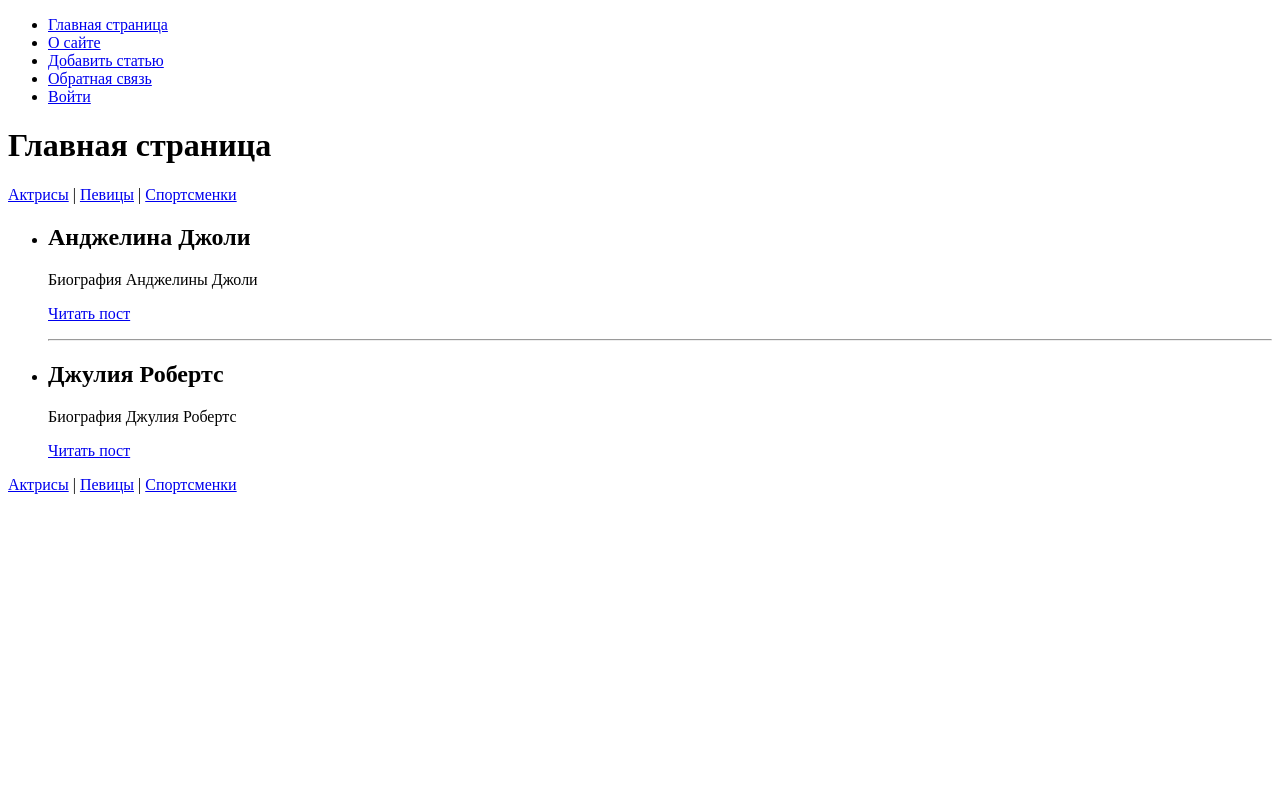
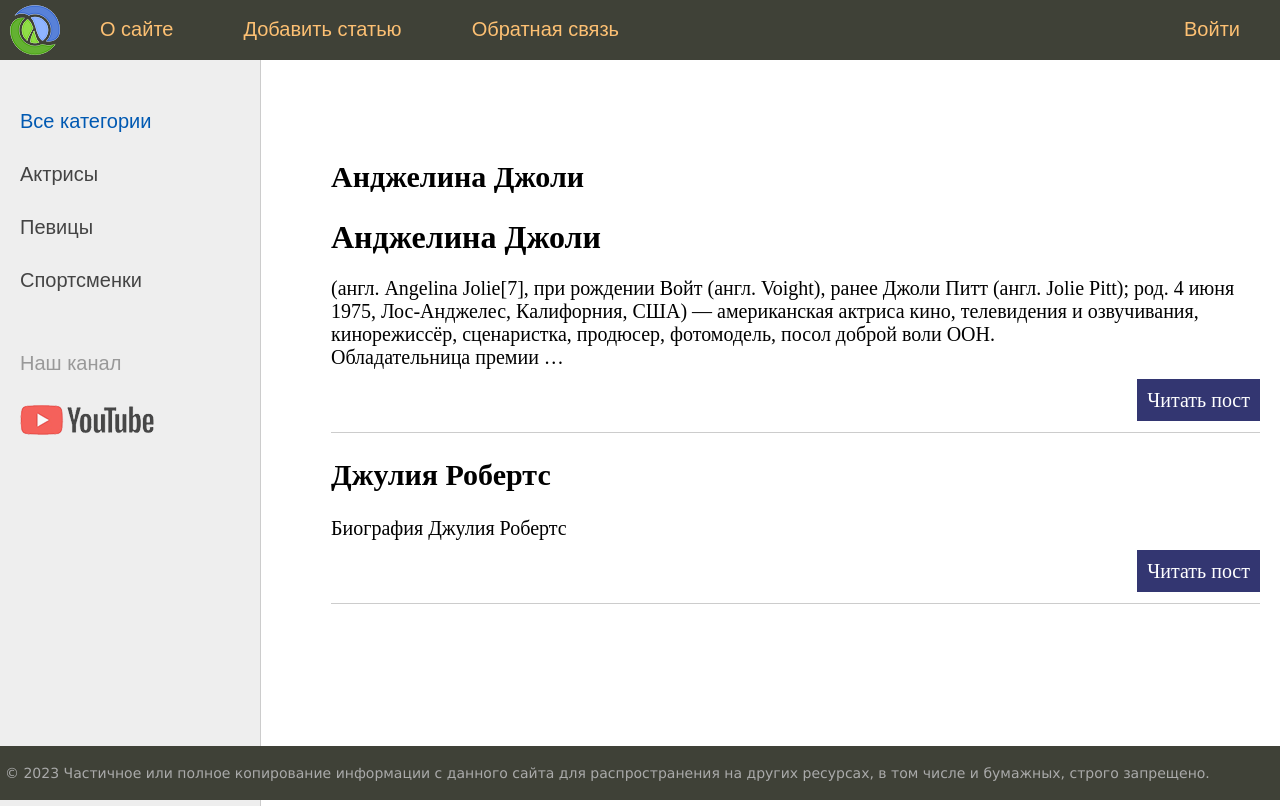
Before and after one commit to LubCore12/Second-Django-Project, a Django app: page / in a window 1280 px wide. Before the commit the page ends 494 px from the top, so only its background shows below. Run offline with Django 5.2, Linux system fonts and the light colour scheme.

Commit message:
Static files added

```diff
--- a/women-site/templates/base.html
+++ b/women-site/templates/base.html
@@ -1,27 +1,82 @@
-<!doctype html>
-<html lang="en">
+{% load static %}
+<!DOCTYPE html>
+<html>
 <head>
-    <meta charset="UTF-8">
-    <meta name="viewport"
-          content="width=device-width, user-scalable=no, initial-scale=1.0, maximum-scale=1.0, minimum-scale=1.0">
-    <meta http-equiv="X-UA-Compatible" content="ie=edge">
-    <title>{{ main_title|default:"None" }}</title>
+    <title>{{ title }}</title>
+    <link type="text/css" href="{% static 'women/css/styles.css' %}" rel="stylesheet" />
+    <meta http-equiv="Content-Type" content="text/html; charset=utf-8">
+    <link rel="shortcut icon" href="{% static 'women/images/main.ico' %}" type="image/x-icon" />
+    <meta name="viewport" content="width=device-width, initial-scale=1.0">
 </head>
 <body>
-    <ul>
-	    <li>
-		    <a href="{% url 'home' %}">Главная страница</a>
-	    </li>
+<table class="table-page" border=0 cellpadding="0" cellspacing="0">
+    <tr>
+        <td valign=top>
+            {% block mainmenu %}
+                <div class="header">
+                    <ul id="mainmenu" class="mainmenu">
+                        <li class="logo"><a href="{% url 'home' %}">
+                            <div class="logo"></div>
+                        </a></li>
+                        {% for m in menu %}
+                            {% if not forloop.last %}
+                                <li>{% else %}
+                                <li class="last">{% endif %}
+                        <a href="{% url m.url_name %}">{{ m.title }}</a></li>
+                        {% endfor %}
+                    </ul>
+                    <div class="clear"></div>
+                </div>
+            {% endblock mainmenu %}
 
-	    {% for m in menu %}
-	    	{% if not forloop.last %}<li>{% else %}<li class="last">{% endif %}
-		        <a href="{% url m.url_name %}">{{ m.title }}</a>
-		    </li>
-	    {% endfor %}
-    </ul>
 
-    <h1>{{ title }}</h1>
+            <table class="table-content" border=0 cellpadding="0" cellspacing="0">
+                <tr>
+                    <!-- Sidebar слева -->
+                    <td valign="top" class="left-chapters">
+                        <ul id="leftchapters">
+                            <li class="selected">Все категории</li>
+                            <li><a href="#">Актрисы</a></li>
+                            <li><a href="#">Певицы</a></li>
+                            <li><a href="#">Спортсменки</a></li>
+                            <li class="share">
+                                <p>Наш канал</p>
+                                <a class="share-yt"
+                                   href="https://www.youtube.com/channel/UClJzWfGWuGJL2t-3dYKcHTA/playlists"
+                                   target="_blank"
+                                   rel="nofollow"
+                                ></a>
+                            </li>
+                        </ul>
+                    </td>
+                    <!-- Конец Sidebar'а -->
+                    <td valign="top" class="content">
+                        <!-- Хлебные крошки -->
+                        {% block breadcrumbs %}
+                        {% endblock %}
 
-    {% block content %}{% endblock %}
+                        <!-- Блок контента -->
+                        <div class="content-text">
+                            {% block content %}
+                            {% endblock %}
+                        </div>
+                        <!-- Конец блока контента -->
+
+                    </td>
+                </tr>
+            </table>
+        </td>
+    </tr>
+    <!-- Footer -->
+    <tr>
+        <td valign=top>
+            <div id="footer">
+                <p>&copy; 2023 Частичное или полное копирование информации с данного сайта для распространения на других
+                    ресурсах, в том числе и бумажных, строго запрещено.</p>
+            </div>
+        </td>
+    </tr>
+</table>
+<!-- Конец footer'а и страницы -->
 </body>
 </html>
--- /dev/null
+++ b/women-site/women/static/women/css/styles.css
@@ -0,0 +1,409 @@
+html, body {
+	font-family: 'Arial';
+	margin: 0;
+	padding: 0;
+	height: 100%;
+	width: 100%;
+	color: #444;
+}
+
+a {
+	color: #0059b2;
+	text-decoration: none;
+}
+a:hover {
+	color: #CC0000;
+	text-decoration: underline;
+}
+
+img {max-width: 600px; height: auto;}
+
+img.img-article-left {
+	max-width: 300px;
+	height: auto;
+	float: left;
+	padding: 0 10px 10px 0;
+}
+
+img.img-article-left.thumb {
+	max-width: 150px;
+	height: auto;
+}
+
+p.link-read-post {
+	text-align: right;
+}
+p.link-read-post a {
+	padding: 10px;
+	min-width: 100px;
+	background: #333671;
+	color: #fff;
+	text-decoration: none;
+}
+
+div.article-panel {
+    background: #eee;
+    padding: 5px 10px 5px 10px;
+    box-sizing: border-box;
+    overflow: hidden;
+    color: #555;
+}
+div.article-panel p.first {
+    margin: 0;
+    float: left;
+}
+div.article-panel p.last {
+    margin: 0;
+    float: right;
+}
+
+ul.list-articles {
+	list-style: none;
+	margin: 0;
+	padding: 0;
+}
+ul.list-articles li {
+	border-bottom: 1px solid #ccc;
+}
+
+.table-page {
+	width: 100%;
+	height: 100%;
+	vertical-align: top;
+}
+.table-page tr {height: 100%;}
+
+.clear {clear: both;}
+
+.header {
+	background: #3F4137;
+	height: 60px;
+}
+
+.logo {
+	background: url('../images/logo.png') no-repeat 10px 5px;
+	width: 70px;
+	height: 60px;
+}
+
+ul.mainmenu {
+	list-style: none;
+	margin: 0;
+	padding: 0;
+	height: 60px;
+	color: #fdc073;
+	font-size: 20px;
+	overflow: hidden;
+}
+ul.mainmenu li {
+	float: left;
+	margin: 18px 40px 0 30px;
+}
+ul.mainmenu li.logo {margin: 0;}
+ul.mainmenu li.last {float: right;}
+
+ul.mainmenu li a {
+	color: #fdc073;
+	text-decoration: none;
+}
+ul.mainmenu li a:hover {
+	color: #FDA83D;
+}
+
+.panelitems {
+	text-align: center;
+}
+
+ul.langitem {
+	list-style: none;
+	display: inline-block;
+	margin: 30px;
+	padding: 0;
+	max-width: 300px
+}
+ul.langitem li {
+	margin: 10px 0 0 0;
+	width: 100%;
+}
+ul.langitem li.image {
+	margin: 0;
+	text-align: center;
+	width: 100%;
+	height: 250px;
+	overflow: hidden;
+}
+ul.langitem li.descr {
+	color: #777;
+	height: 170px;
+	overflow: hidden;
+}
+ul.langitem li a {
+	color: #fdc073;
+	text-decoration: none;
+	font-size: 20px;
+}
+ul.langitem li a:hover {
+	color: #FDA83D;
+}
+div.button {
+	background: #3F4137;
+	max-width: 200px;
+	margin: 0 auto;
+	padding: 5px 20px 5px 20px;
+	border-radius: 10px;
+	font-size: 20px;
+}
+
+.table-content {
+	width: 100%;
+	min-height: 100%;
+	height: 100%;
+}
+
+.left-chapters {
+	margin: 0;
+	background: #eee;
+	border-right: 1px solid #ccc;
+}
+.left-chapters ul {
+	width: 230px;
+	margin: 0;
+	padding: 20px 10px 10px 20px;
+	list-style: none;
+	font-size: 20px;
+}
+.left-chapters ul li {
+	margin: 30px 0 0 0;
+	color: #999;
+}
+.left-chapters ul li.selected {color: #0059b2; }
+.left-chapters ul li a {
+	color: #444;
+	text-decoration: none;
+}
+.left-chapters ul li a:hover { color: #CC0000; }
+.left-chapters ul li.share {margin: 60px 0 0 0;}
+.left-chapters ul li.share p {margin: 30px 0 30px 0;}
+.left-chapters ul li.share a {
+	display: inline-block;
+	width: 40px;
+	height: 40px;
+	margin: 0 20px 0 0;
+}
+.left-chapters ul li.share a.share-yt {
+	width: 100%;
+	height: 30px;
+	background: url('../images/share_yt.png') no-repeat 0 0
+}
+.left-chapters ul li.share a.share-yt:hover {
+	width: 100%;
+	height: 30px;
+	background: url('../images/share_yt.png') no-repeat 0 -30px
+}
+
+ul.tags-list {
+    width: 100%;
+	margin: 0;
+	padding: 0;
+	list-style: none;
+}
+
+ul.tags-list li {
+	margin: 0;
+	padding: 0 0 10px;
+    display: inline-block;
+}
+
+ul.tags-list li a {
+	padding: 5px;
+	font-size: 16px;
+	border: 1px solid #aaa;
+}
+
+.content {
+	padding: 40px 20px 20px 40px;
+	width: 100%;
+	box-sizing: border-box;
+}
+
+ul.breadcrumbs {
+	margin: 0;
+	padding: 0;
+	list-style: none;
+	font-size: 20px;
+	font-family: Sans-serif, Arial, Tahoma;
+}
+ul.breadcrumbs li {
+	display: inline-block;
+}
+ul.breadcrumbs li a {
+	color: #0059b2;
+	text-decoration: none;
+}
+ul.breadcrumbs li a:hover { color: #CC0000; }
+ul.breadcrumbs li:after{
+	padding: 0 10px 0 10px;
+	content: "\2192";
+}
+ul.breadcrumbs li.last:after {content: "";}
+
+ul.control {
+	margin: 0;
+	padding: 60px 0 0 0;
+	list-style: none;
+	font-family: Sans-serif, Arial, Tahoma;
+	font-size: 18px;
+	width: 100%;
+}
+ul.control li {	float: left; padding: 0 0 0 10px;}
+ul.control li.first:before {content: "\2190"; padding: 0 10px 0 0;}
+ul.control li.last {float: right; padding: 0 40px 0 0;}
+ul.control li.last:after {content: "\2192"; padding: 0 0 0 10px;}
+ul.control li a { color: #0059b2; text-decoration: none; }
+ul.control li a:hover { color: #CC0000; }
+
+ul.content-table {
+	margin: 0;
+	padding: 60px 0 0 30px;
+	list-style: none;
+	font-family: Sans-serif, Arial, Tahoma;
+	font-size: 28px;
+}
+ul.content-table li {
+	margin: 0 0 40px 0;
+}
+ul.content-table li a {
+	color: #BB5715;
+	text-decoration: none;
+}
+ul.content-table li a:hover {color: #F0711C;}
+
+.content-text {
+	margin: 60px 0 0 30px;
+	color: #000;
+	font-size: 20px;
+	font-family: Yandex Sans Display Light;
+}
+.content-text h1 {font-size: 32px;}
+
+ul.lang-list {
+	list-style: none;
+	margin: 0;
+	padding: 14px 0 0 0;
+	background: #3F4137;
+	width: 100%;
+	height: 50px;
+	border-top: 1px solid #959A82;
+	box-sizing: border-box;
+	font-size: 18px;
+	font-family: Sans-serif, Arial, Tahoma;
+}
+ul.lang-list li {
+	display: inline-block;
+	margin-left: 40px;
+}
+ul.lang-list li.selected {color: #fdc073; border-bottom: 1px solid #fdc073;}
+ul.lang-list li a {
+	color: #eee;
+	text-decoration: none;
+}
+ul.lang-list li a:hover {color: #fdc073;}
+
+.topic-subject .topic-line {
+	border-bottom: 1px solid #CC0000;
+	margin-top: -16px;
+}
+
+.topic-subject .topic-text {
+	display: inline-block;
+	font-size: 28px;
+	color: #777;
+	padding: 0 10px 0 10px;
+	margin-left: 30px;
+	background: #fff;
+	font-family: Sans-serif, Arial, Tahoma;
+}
+
+.list-topic {
+	margin: 40px 0 60px 0;
+	font-family: Sans-serif, Arial, Tahoma;
+}
+.list-topic p {
+	margin: 0;
+	font-size: 28px;
+}
+.list-topic ol {
+	columns: 2;
+	-webkit-columns: 2;
+	column-gap: 40px;
+}
+.list-topic ol li {
+	display: list-item;
+	margin: 10px 10px 0 0px;
+	padding: 0 0 0 10px;
+}
+.list-topic ol li a {
+	color: #0059b2;
+	text-decoration: none;
+}
+.list-topic ol li a:hover {color: #CC0000;}
+
+.highlight {
+	max-width: 350px;
+	padding: 0 10px 0 10px;
+	margin: 0;
+	overflow: auto;
+	overflow-y: hidden;
+	background: #f0f0f0;
+}
+.highlight p { margin: 0; }
+.highlight .block {
+	width: 100%;
+	margin: 0;
+}
+.highlight .block p { margin: 0; }
+
+.quote {
+	background: url('../images/blockquote.png') no-repeat 0 10px;
+	padding: 5px 5px 5px 70px;
+	font-family: Sans-serif, Arial, Tahoma;
+	font-style: italic;
+}
+
+#footer {
+	box-sizing: border-box;
+
+	background: #3F4137;
+	padding: 5px;
+	color: #aaa;
+	font-size: 14px;
+	font-family: Verdana, Geneva, Arial, Helvetica;
+	text-align: left;
+	overflow: hidden;
+}
+#footer a {
+	text-decoration: underline;
+	color: #aaa;
+}
+
+.form-input {
+    width: 300px;
+    font-size: 16px;
+}
+
+.form-label {
+    display: inline-block;
+    min-width: 150px;
+    vertical-align: top;
+}
+
+.form-error ul {
+    list-style: none;
+    padding: 0;
+    color: #CC0000;
+}
+
+.form-button {
+    min-width: 200px;
+    font-size: 16px;
+}
--- a/women-site/women/templates/women/about.html
+++ b/women-site/women/templates/women/about.html
@@ -1 +1,5 @@
 {% extends 'base.html' %}
+
+{% block content %}
+    <h1>{{ title }}</h1>
+{% endblock %}
--- a/women-site/women/templates/women/include/nav.html
+++ b/women-site/women/templates/women/include/nav.html
@@ -1,5 +1,5 @@
 <nav>
-    <a href="#">Актрисы</a> |
-    <a href="#">Певицы</a> |
-    <a href="#">Спортсменки</a>
+	<a href="#">Актрисы</a> |
+	<a href="#">Певицы</a> |
+	<a href="#">Спортсменки</a>
 </nav>
--- a/women-site/women/templates/women/index.html
+++ b/women-site/women/templates/women/index.html
@@ -1,24 +1,17 @@
 {% extends 'base.html' %}
 
 {% block content %}
-    {% include 'women/include/nav.html' %}
-
-    <ul>
-        {% for post in posts %}
-            {% if post.is_published %}
-                <li>
-                    <h2>{{ post.title }}</h2>
-                    <p>{{ post.content }}</p>
-                    <p>
-	                    <a href="{% url 'post' post.id %}">Читать пост</a>
-                    </p>
-                    {% if not forloop.last %}
-                        <hr>
-                    {% endif %}
+    <ul class="list-articles">
+        {% for p in posts %}
+            {% if p.is_published %}
+                <li><h2>{{ p.title }}</h2>
+                    {% autoescape off %}
+                        {{ p.content|linebreaks|truncatewords:40 }}
+                    {% endautoescape %}
+                    <div class="clear"></div>
+                    <p class="link-read-post"><a href="{% url 'post' p.id %}">Читать пост</a></p>
                 </li>
             {% endif %}
         {% endfor %}
     </ul>
-
-    {% include 'women/include/nav.html' %}
 {% endblock %}
--- a/women-site/women/views.py
+++ b/women-site/women/views.py
@@ -10,10 +10,19 @@ menu = [
     {'title': 'Войти', 'url_name': 'login'}
 ]
 
-data_db = [
-    {'id': 1, 'title': 'Анджелина Джоли', 'content': 'Биография Анджелины Джоли', 'is_published': True},
-    {'id': 2, 'title': 'Марго Робби', 'content': 'Биография Марго Робби', 'is_published': False},
-    {'id': 3, 'title': 'Джулия Робертс', 'content': 'Биография Джулия Робертс', 'is_published': True}
+data_db = [{'id': 1, 'title': 'Анджелина Джоли',
+            'content': '''<h1>Анджелина Джоли</h1> (англ. Angelina Jolie[7], при рождении Войт (англ. Voight), ранее Джоли Питт (англ. Jolie Pitt); род. 4 июня 1975, Лос-Анджелес, Калифорния, США) — американская актриса кино, телевидения и озвучивания, кинорежиссёр, сценаристка, продюсер, фотомодель, посол доброй воли ООН.
+            Обладательница премии «Оскар», трёх премий «Золотой глобус» (первая актриса в истории, три года подряд выигравшая премию) и двух «Премий Гильдии киноактёров США».''',
+            'is_published': True},
+           {'id': 2,
+            'title': 'Марго Робби',
+            'content': 'Биография Марго Робби',
+            'is_published': False},
+           {'id': 3,
+            'title': 'Джулия Робертс',
+            'content': 'Биография Джулия Робертс',
+            'is_published': True
+            }
 ]
 
 def index(request):
```
Also changed, not shown: women-site/women-site/settings.py (line endings or trailing spaces), women-site/women/static/women/images/blockquote.png (added), women-site/women/static/women/images/btn_yt.png (added), women-site/women/static/women/images/logo.png (added), women-site/women/static/women/images/main.ico (added), women-site/women/static/women/images/share_yt.png (added), women-site/women/static/women/images/smallmenu.png (added).
